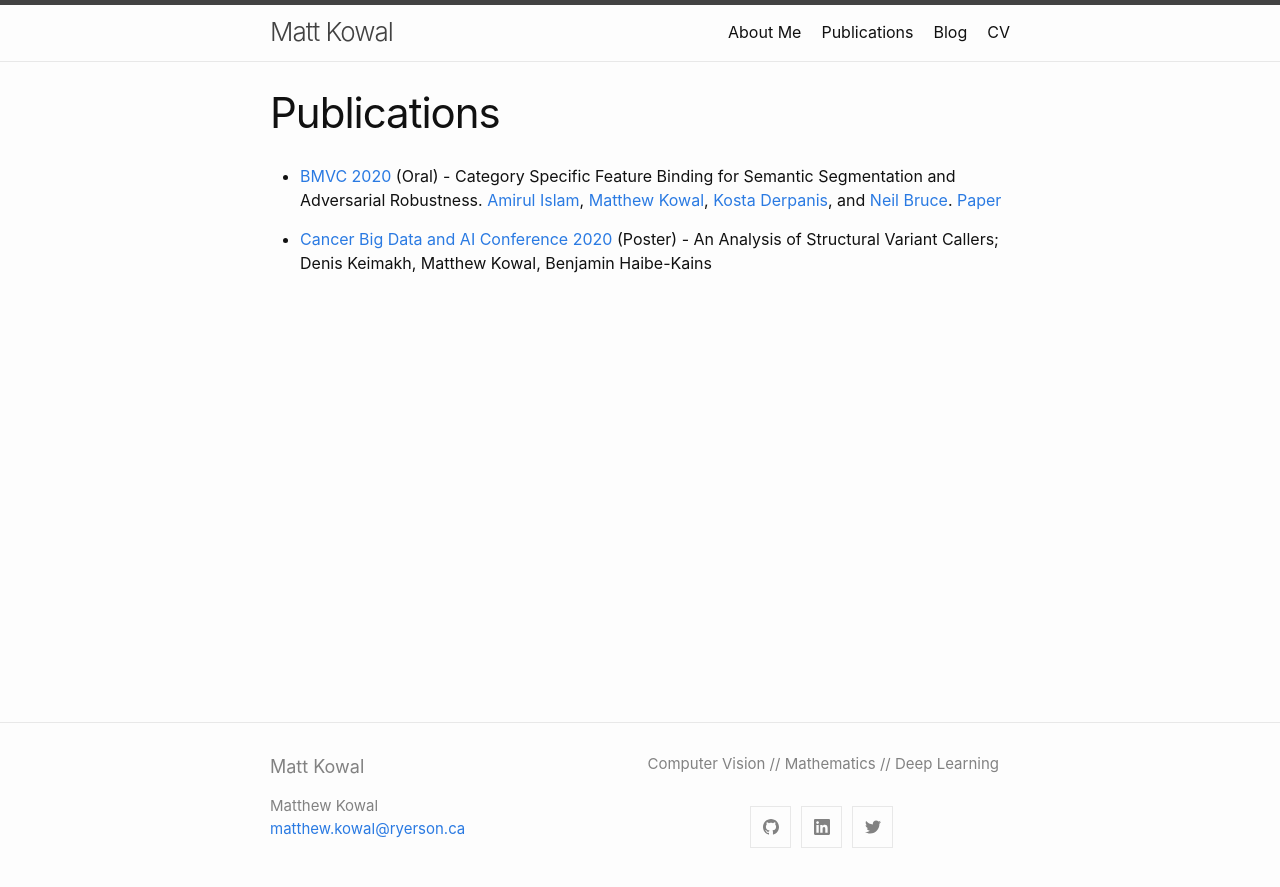
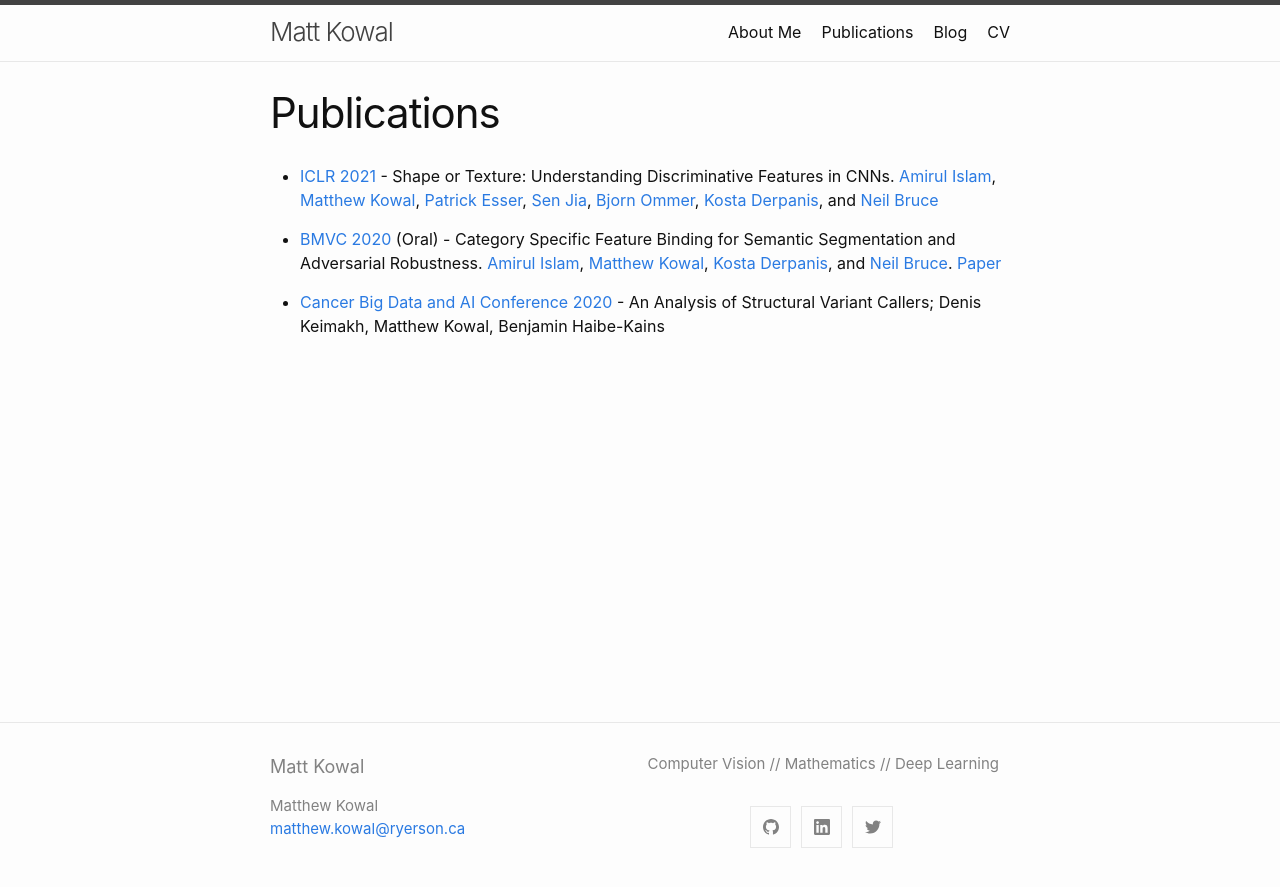
Before and after one commit to MKowal2/MKowal4.github.io, a Jekyll site: the page built from publications.md, in a window 1280 px wide. Shown: the top 887 px of the page. Built offline with Jekyll 4.4.1, drawn with Linux system fonts in a browser that asks for light colours.

Commit message:
Update publications.md

```diff
--- a/publications.md
+++ b/publications.md
@@ -4,6 +4,8 @@ title: Publications
 permalink: /publications/
 ---
 
+- [ICLR 2021](https://iclr.cc/) - Shape or Texture: Understanding Discriminative Features in CNNs. [Amirul Islam](https://www.cs.ryerson.ca/~amirul/), [Matthew Kowal](https://mkowal2.github.io/), [Patrick Esser](https://scholar.google.com/citations?user=ang8MoQAAAAJ&hl=en), [Sen Jia](https://github.com/SenJia), [Bjorn Ommer](https://hci.iwr.uni-heidelberg.de/people/bommer), [Kosta Derpanis](https://www.cs.ryerson.ca/~kosta/), and [Neil Bruce](https://www.cs.ryerson.ca/~bruce/)
+
 - [BMVC 2020](https://bmvc2020.github.io/) (Oral) - Category Specific Feature Binding for Semantic Segmentation and Adversarial Robustness. [Amirul Islam](https://www.cs.ryerson.ca/~amirul/), [Matthew Kowal](https://mkowal2.github.io/), [Kosta Derpanis](https://www.cs.ryerson.ca/~kosta/), and [Neil Bruce](https://www.cs.ryerson.ca/~bruce/). [Paper](https://arxiv.org/abs/2008.05667)
 
-- [Cancer Big Data and AI Conference 2020](https://www.elsevier.com/events/conferences/ai-and-big-data-in-cancer) (Poster) - An Analysis of Structural Variant Callers; Denis Keimakh, Matthew Kowal, Benjamin Haibe-Kains
+- [Cancer Big Data and AI Conference 2020](https://www.elsevier.com/events/conferences/ai-and-big-data-in-cancer) - An Analysis of Structural Variant Callers; Denis Keimakh, Matthew Kowal, Benjamin Haibe-Kains
```
